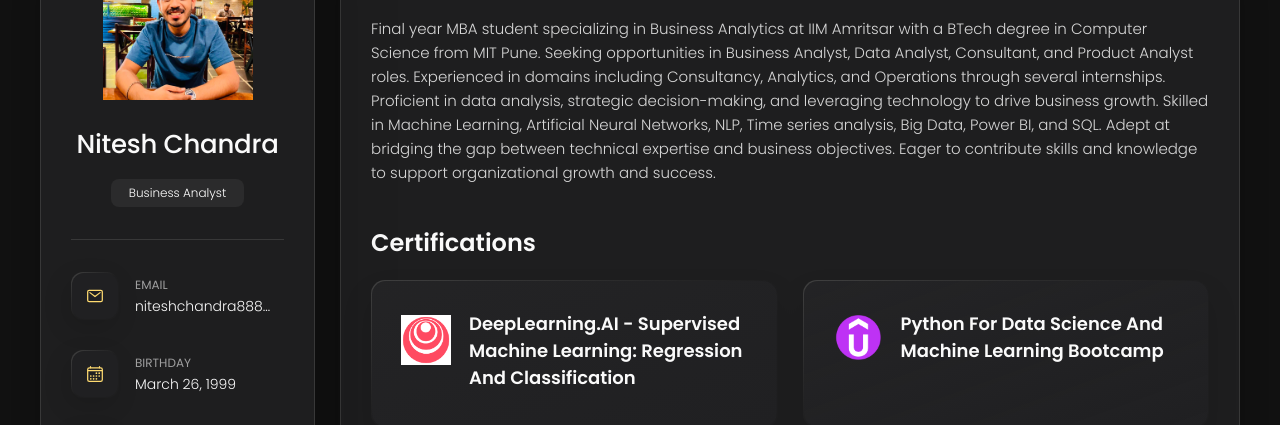
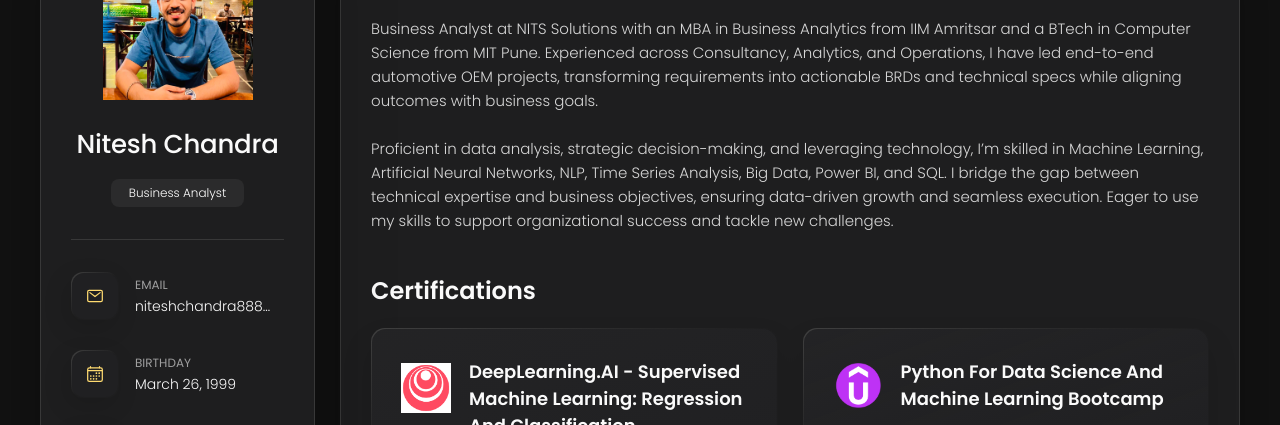
Before and after one commit to NiteshMatrix/NiteshMatrix.github.io, a plain HTML site: page index.html in a window 1280 px wide. Shown: the part 162-587 px from the top of the page. Drawn offline with nearby package versions, Linux system fonts and the light colour scheme.

Commit message:
20/10/2024 Commit

```diff
--- a/index.html
+++ b/index.html
@@ -211,15 +211,16 @@
 
         <section class="about-text">
           <p>
-            Final year MBA student specializing in Business Analytics at IIM Amritsar with a
-            BTech degree in Computer Science from MIT Pune. Seeking opportunities in Business
-            Analyst, Data Analyst, Consultant, and Product Analyst roles. Experienced in domains
-             including Consultancy, Analytics, and Operations through several internships.
-             Proficient in data analysis, strategic decision-making, and leveraging technology to
-             drive business growth. Skilled in Machine Learning, Artificial Neural Networks, NLP,
-              Time series analysis, Big Data, Power BI, and SQL. Adept at bridging the gap between
-               technical expertise and business objectives. Eager to contribute skills and knowledge
-               to support organizational growth and success.
+            Business Analyst at NITS Solutions with an MBA in Business Analytics from IIM Amritsar and
+            a BTech in Computer Science from MIT Pune. Experienced across Consultancy, Analytics, and Operations,
+            I have led end-to-end automotive OEM projects, transforming requirements into actionable BRDs
+            and technical specs while aligning outcomes with business goals.
+<br>
+<br>
+          Proficient in data analysis, strategic decision-making, and leveraging technology,
+          I’m skilled in Machine Learning, Artificial Neural Networks, NLP, Time Series Analysis, Big Data, Power BI,
+          and SQL. I bridge the gap between technical expertise and business objectives, ensuring data-driven growth
+          and seamless execution. Eager to use my skills to support organizational success and tackle new challenges.
           </p>
 
 
```
Also changed, not shown: 1 other file.
